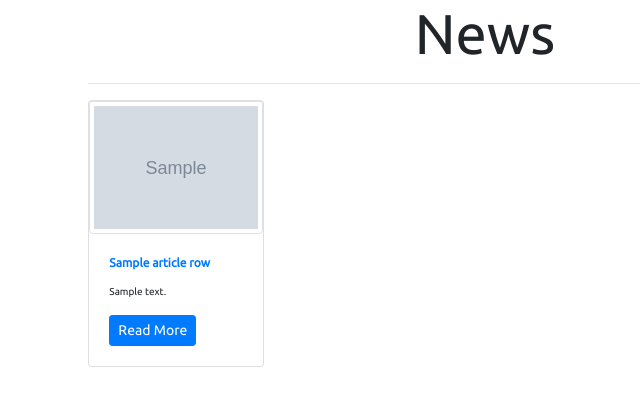
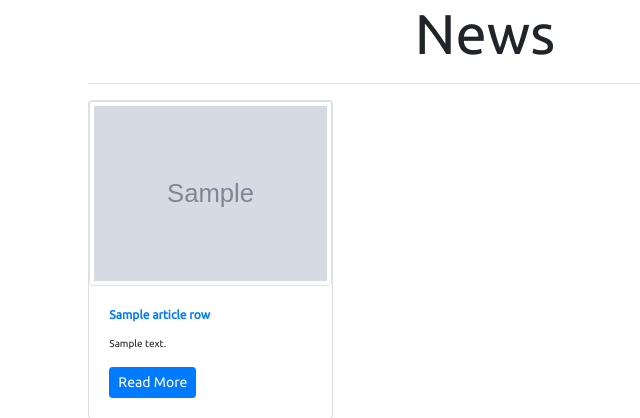
Before and after one commit to imranakbarin/Build2Learn, a Flask app: template templates/news.html in a window 1280 px wide. Shown: the part 56-474 px from the top of the page, without its empty margins (155-795 px from the left). Run offline with Flask 2, Linux system fonts and the light colour scheme; the template is opened without the code that fills it: most values are stand-ins (such as "Sample title", 1, 10 or a date in 2020); grey boxes marked "Sample" are stand-in pictures; some libraries are stand-ins or nearby versions; grey boxes are pictures that could not be loaded.

Commit message:
News Changes

```diff
--- a/templates/news.html
+++ b/templates/news.html
@@ -10,13 +10,13 @@
 
 	<!-- Popular movie section  -->
 
-        {% for article_row in headlines['articles'] | batch(4)%}
+        {% for article_row in headlines['articles'] | batch(3)%}
 
 	        <div class="row">
 
 		        {% for article in article_row %}
 
-		        	<div class="col-md-3 mb-3">
+		        	<div class="col-md-4 mb-3">
 
                     <div class="card">
                      <a href="{{article['url']}}" target="_blank">   <img src="{{article['urlToImage']}}"  class="card-img-top img-thumbnail" alt="{{article['title'] | truncate(20)}}"></a>
```
